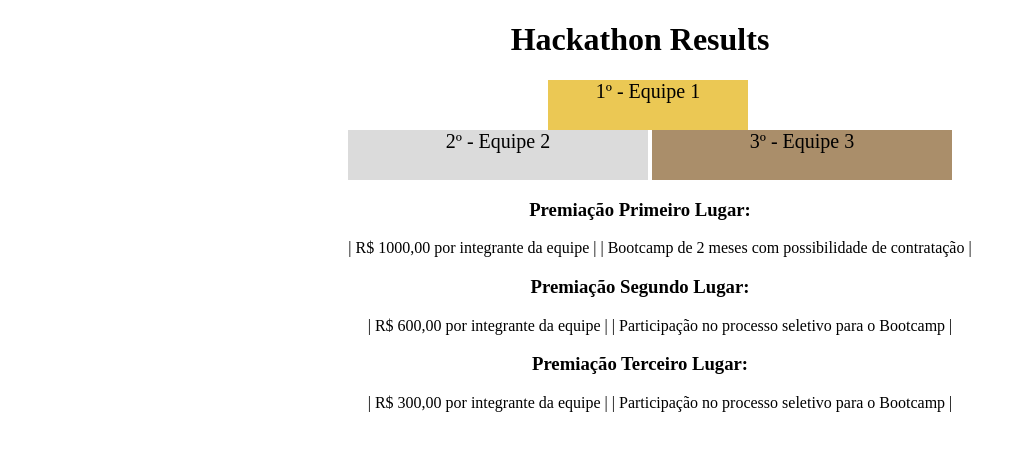
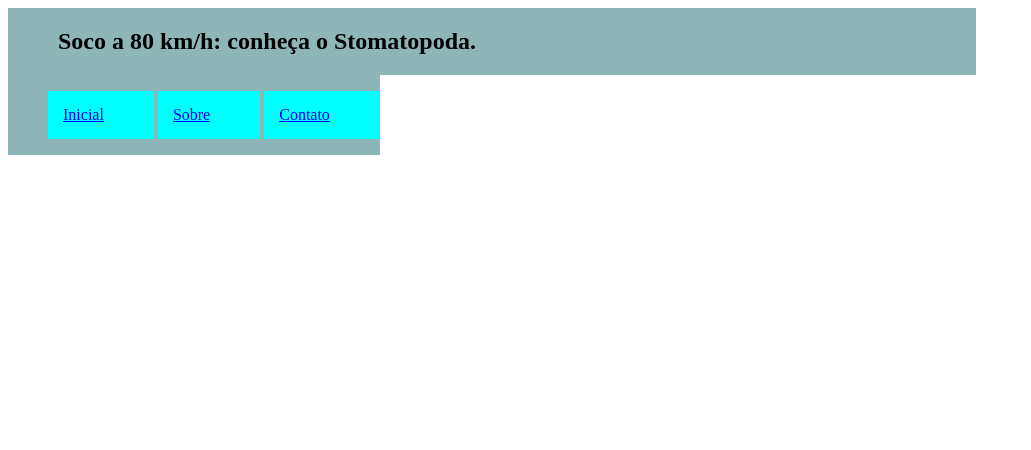
Before and after one commit to AlexandreAssisRib/trybe-exercises-repo, a plain HTML site: page fundamentos/bloco-3-introducao-a-html-e-css/dia-4-html-semantico/index.html in a window 1280 px wide. Shown: the whole page, without its empty margins (0-1031 px from the left). Drawn offline with Linux system fonts and the light colour scheme.

Commit message:
cabeçalho da pagina

```diff
--- a/fundamentos/bloco-3-introducao-a-html-e-css/dia-4-html-semantico/index.html
+++ b/fundamentos/bloco-3-introducao-a-html-e-css/dia-4-html-semantico/index.html
@@ -1,90 +1,42 @@
 <!DOCTYPE html>
-<html lang="pt">
+<html>
   <head>
-    <meta charset="UTF-8">
-    <meta name="viewport" content="width=device-width, initial-scale=1.0">
-    <title>Ranking</title>
+    <meta charset="UTF-8" />
+    <meta name="viewport" content="width=device-width" />
     <style>
-      h1 {
-        text-align: center;
-      }
+       .header {
+           display: inline-block;
+            background-color: rgb(143, 182, 182);
+       }
+       .list li {
+           display: inline-block;
+           padding: 15px;
+           padding-right: 50px;
+           background-color: aqua;
+           text-align: center;
+       }
+       #main-title {
+           padding-left: 50px;
+           padding-right: 500px;
+       }
 
-      .first {
-        background-color: rgb(235, 200, 84);
-        font-size: 20px;
-        height: 50px;
-        text-align: center;
-        width: 200px;
-        margin-left: 500px;
-        margin-right: 500px;
-      }
 
-      .second {
-        background-color: rgb(219, 219, 219);
-        font-size: 20px;
-        height: 50px;
-        text-align: center;
-        width: 300px;
-        margin-left: 300px;
-      }
 
-      .third {
-        background-color: rgb(170, 142, 106);
-        font-size: 20px;
-        height: 50px;
-        text-align: center;
-        width: 300px;
-      }
-      .titulo {
-          text-align: center;
-      }
-      h3 {
-          text-align: center;
-      }
-      ul li {
-          display: inline-block;
-      }
-     #premio-um {
-         text-align: center;
-     }
-     #premio-dois {
-         text-align: center;
-     }
-
-     #premio-tres {
-         text-align: center;
-     }
     </style>
   </head>
   <body>
-    <header>
-      <h1>Hackathon Results</h1>
-    </header>
-    <section class="posicao">
-      <ul>
-        <li class="first">1º - Equipe 1</li>
-        <li class="second">2º - Equipe 2</li>
-        <li class="third">3º - Equipe 3</li>
-      </ul>
-    </section>
-    <section class="premios">
+ <header>
+     <section class="header" id="main-title">
+        <h1>Soco a 80 km/h: conheça o Stomatopoda.</h1>
+     </section>
+     <nav class="header list">
+        <ul>
+            <li><a href="#">Inicial</a></li>
+            <li><a href="#">Sobre</a></li>
+            <li><a href="#">Contato</a></li>
+        </ul>
+     </nav>
+ </header>
 
-      <h3 >Premiação Primeiro Lugar:</h3>
-
-      <ul id="premio-um">
-        <li>| R$ 1000,00 por integrante da equipe |</li>
-        <li>| Bootcamp de 2 meses com possibilidade de contratação |</li>
-      </ul>
-      <h3>Premiação Segundo Lugar:</h3>
-      <ul id="premio-dois">
-        <li>| R$ 600,00 por integrante da equipe |</li>
-        <li>| Participação no processo seletivo para o Bootcamp |</li>
-      </ul>
-      <h3>Premiação Terceiro Lugar:</h3>
-      <ul id="premio-tres">
-        <li>| R$ 300,00 por integrante da equipe |</li>
-        <li>| Participação no processo seletivo para o Bootcamp |</li>
-      </ul>
-    </section>
   </body>
 </html>
```
